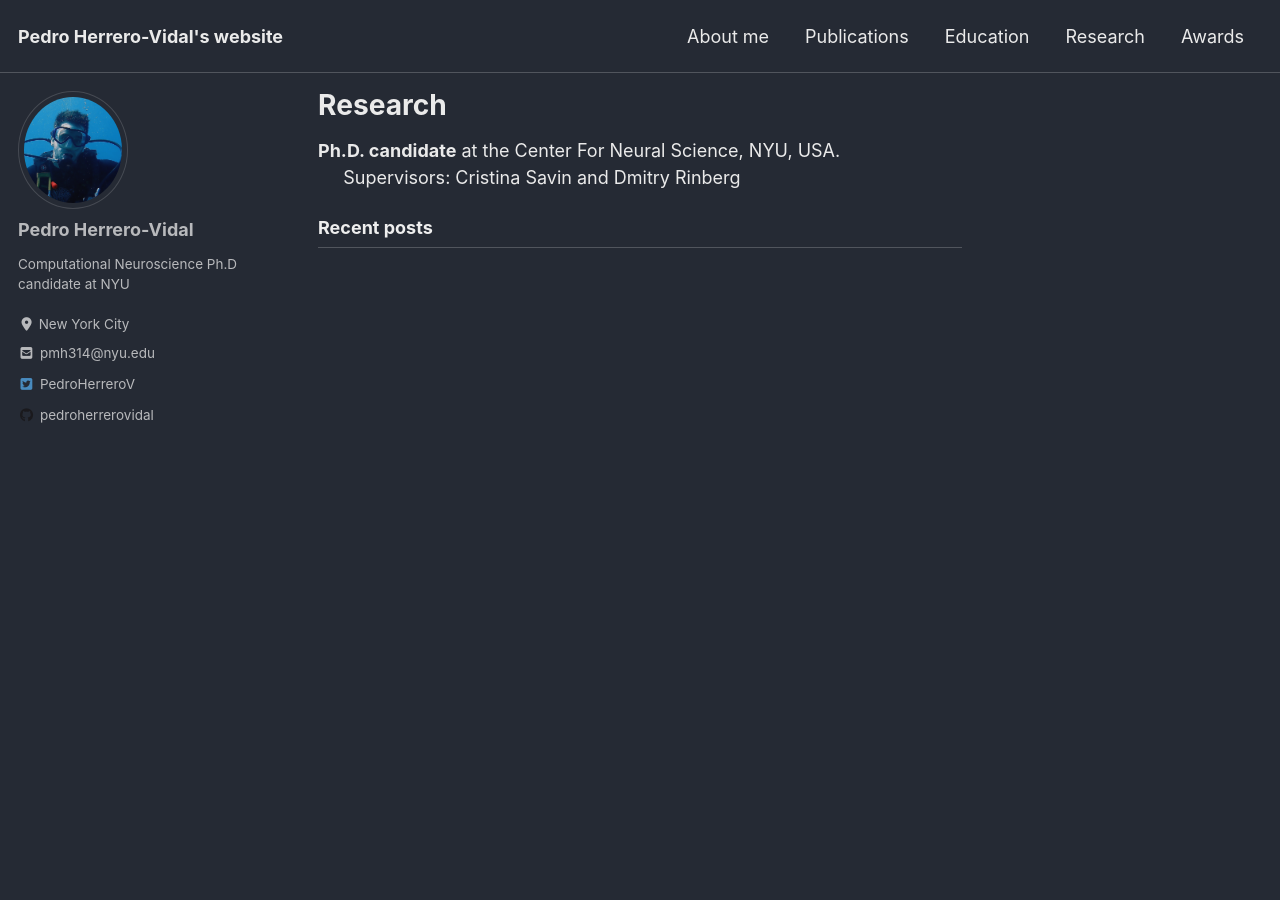
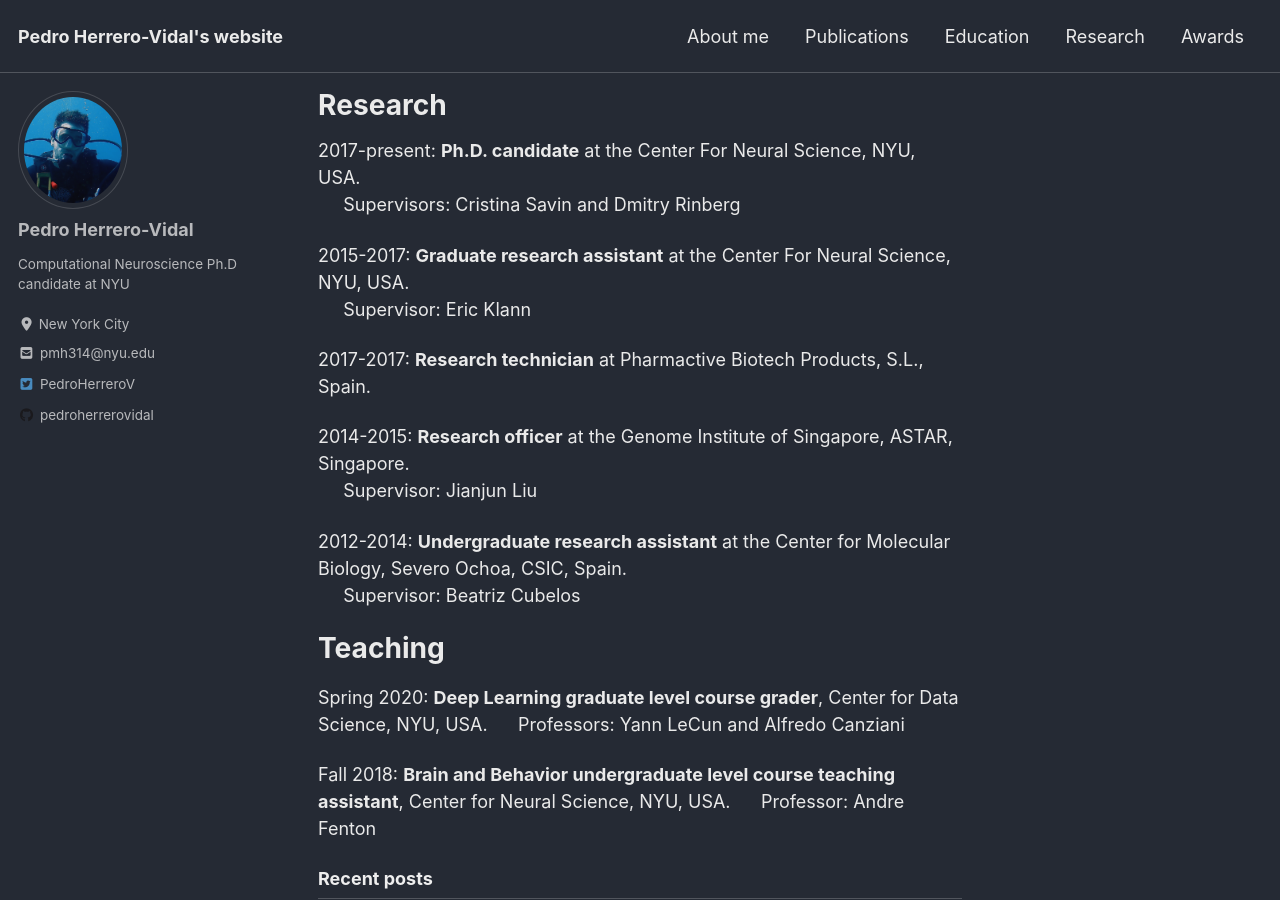
Before and after one commit to pedroherrerovidal/pedroherrerovidal.github.io, a Jekyll site: the page built from _pages/research.md, in a window 1280 px wide and 900 px high. Built offline with Jekyll 4.4.1, drawn with Linux system fonts in a browser that asks for light colours; cached includes are drawn as plain includes; nearby versions of some CDN libraries.

Commit message:
Update research.md

```diff
--- a/_pages/research.md
+++ b/_pages/research.md
@@ -5,5 +5,23 @@ permalink: /research/
 author_profile: true
 ---
 
-**Ph.D. candidate** at the Center For Neural Science, NYU, USA. <br />
+2017-present: **Ph.D. candidate** at the Center For Neural Science, NYU, USA. <br />
 &nbsp;&nbsp;&nbsp;&nbsp; Supervisors: Cristina Savin and Dmitry Rinberg
+
+2015-2017: **Graduate research assistant** at the Center For Neural Science, NYU, USA. <br />
+&nbsp;&nbsp;&nbsp;&nbsp; Supervisor: Eric Klann
+
+2017-2017: **Research technician** at Pharmactive Biotech Products, S.L., Spain. <br />
+
+2014-2015: **Research officer** at the Genome Institute of Singapore, ASTAR, Singapore. <br />
+&nbsp;&nbsp;&nbsp;&nbsp; Supervisor: Jianjun Liu
+
+2012-2014: **Undergraduate research assistant** at the Center for Molecular Biology, Severo Ochoa, CSIC, Spain. <br />
+&nbsp;&nbsp;&nbsp;&nbsp; Supervisor: Beatriz Cubelos
+
+# **Teaching**
+Spring 2020: **Deep Learning graduate level course grader**, Center for Data Science, NYU, USA.
+&nbsp;&nbsp;&nbsp;&nbsp; Professors: Yann LeCun and Alfredo Canziani
+
+Fall 2018: **Brain and Behavior undergraduate level course teaching assistant**, Center for Neural Science, NYU, USA.
+&nbsp;&nbsp;&nbsp;&nbsp; Professor: Andre Fenton
```
